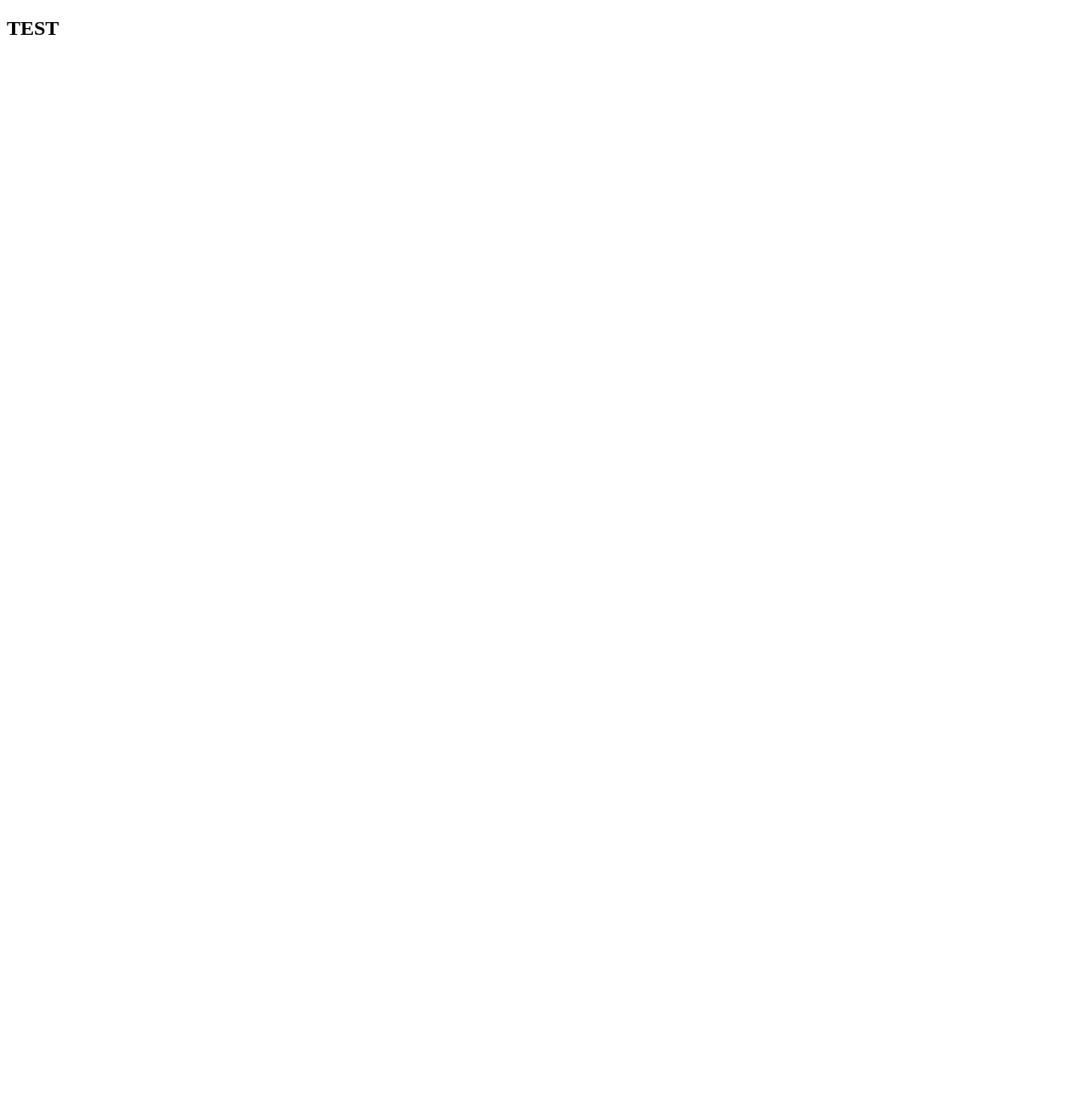
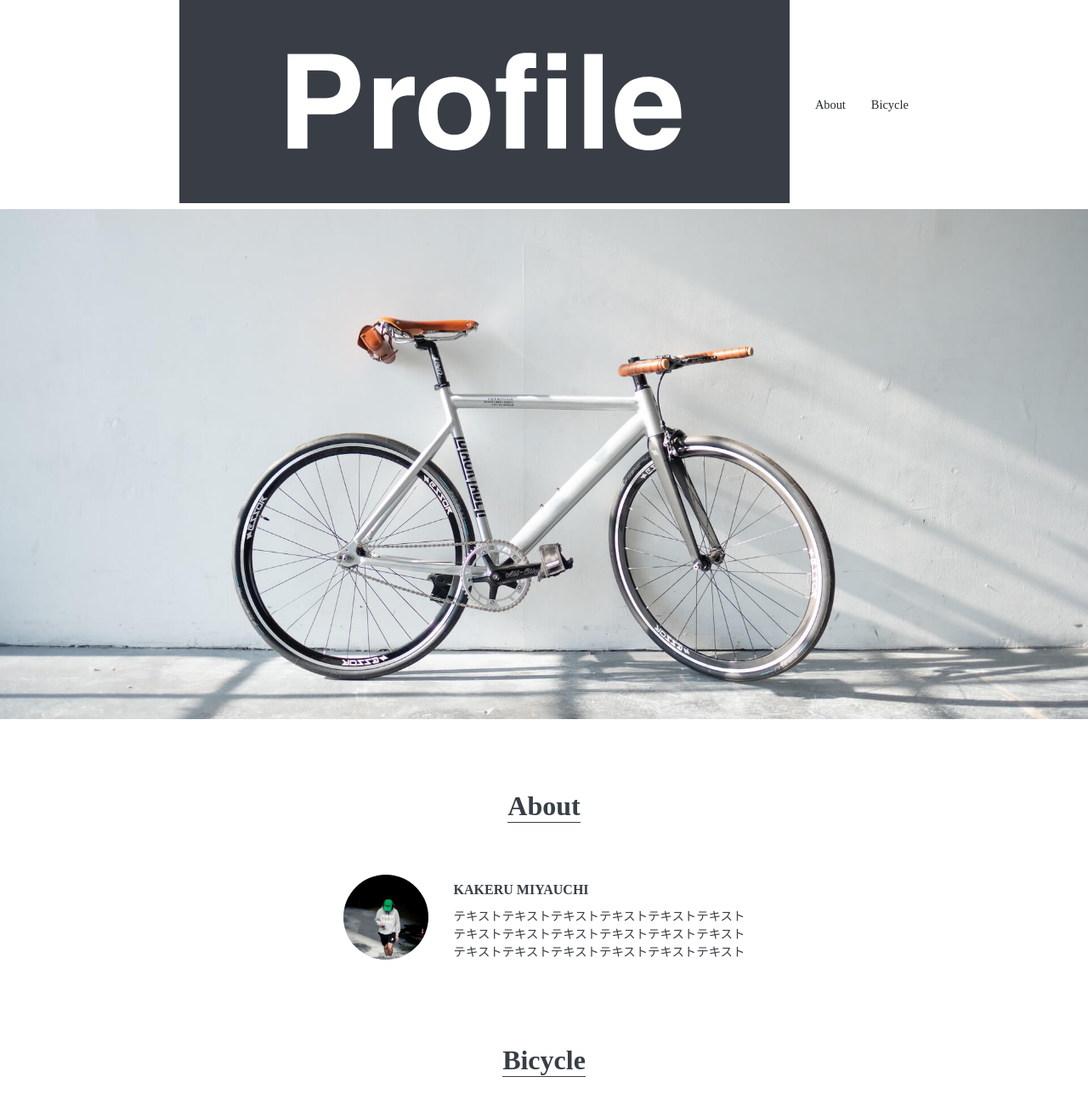
Before and after one commit to tokonatu55/tokonatu55.github.io, a plain HTML site: page index.html in a window 1280 px wide. Shown: the top 1300 px of the page at 85% size. Before the commit the page ends 800 px from the top, so only its background shows below. Drawn offline with Linux system fonts and the light colour scheme; some packages are replaced by stand-ins of ours.

Commit message:
ソースコード記載完了

```diff
--- /dev/null
+++ b/css/style.css
@@ -0,0 +1,145 @@
+@charset "UTF-8";
+
+html {
+  font-size: 100%;
+}
+body {
+  color: #383e45;
+  font-size: 0.9rem;
+}
+a {
+  text-decoration: none;
+}
+img {
+  max-width: 100%;
+}
+li {
+  list-style: none;
+}
+.site-title a {
+  display: block;
+}
+.section-title {
+  display: inline-block;
+  font-size: 2rem;
+  text-align: center;
+  margin-bottom: 60px;
+  border-bottom: solid 1px #383e45;
+}
+.content-title {
+  font-size: 1rem;
+  margin: 10px 0;
+}
+.wrapper {
+  max-width: 960px;
+  margin: 0 auto 100px auto;
+  padding: 0 4%;
+  text-align: center;
+}
+
+/*
+ヘッダー
+*/
+#header {
+  display: flex;
+  justify-content: space-between;
+  align-items: center;
+  margin: 0 auto;
+}
+#header ul {
+  display: flex;
+  padding: 10px 0;
+}
+#header li {
+  margin-left: 30px;
+}
+#header li a {
+  color: #24292e;
+}
+#header li a:hover {
+  opacity: 0.7;
+}
+
+/*
+Mainvisual
+*/
+#mainvisual {
+  margin-bottom: 80px;
+}
+#mainvisual img {
+  width: 100%;
+  max-width: 1920px;
+  height: 600px;
+  object-fit: cover;
+}
+
+/*
+About
+*/
+#about .content {
+  display: flex;
+  justify-content: center;
+  align-items: center;
+}
+#about img {
+  width: 100px;
+  height: 100px;
+  border-radius: 50%;
+  margin-right: 30px;
+}
+#about .text {
+  text-align: left;
+}
+
+/*
+Bicycle
+*/
+#bicycle ul {
+  display: flex;
+  justify-content: space-between;
+}
+#bicycyle li {
+  width: 32%;
+}
+
+/*
+footer
+*/
+#footer {
+  font-size: 0.5rem;
+  padding: 10px 0;
+  text-align: center;
+}
+
+/*
+SP
+*/
+@media screen and (max-width: 600px) {
+  /*
+  Mainvisual
+  */
+  #mainvisual img {
+    height: calc(100vh - 60px);
+  }
+
+  /*
+  About
+  */
+  #about .content {
+    flex-direction: column;
+  }
+  #about img {
+    margin-right: 0;
+  }
+
+  /*
+  Bicycle
+  */
+  #bicycle ul {
+    flex-direction: column;
+  }
+  #bicycle li {
+    width: 100%;
+    margin-bottom: 30px;
+  }
+}
--- a/index.html
+++ b/index.html
@@ -1,10 +1,67 @@
 <!DOCTYPE html>
-<html>
+<html lang="ja">
  <head>
-   <meta charset="UTF-8">
-   <title>ポートフォリオ</title>
+   <meta charset="utf-8">
+   <title>Profile</title>
+   <meta name="description" content="テキストテキストテキストテキストテキストテキストテキスト">
+   <meta name="viewport" content="width=device-width, initial-scale=1">
+   <link rel="icon" href="img/favicon.ico">
+   <link rel="stylesheet" href="https://nupkg.com/ress/dist/ress.min.css">
+   <link rel="stylesheet" href="css/style.css">
  </head>
+
  <body>
-   <h2>TEST</h2>
+   <header id="header" class="wrapper">
+    <h1 class="site-title"><a href="index.html"><img src="img/logo.svg" alt="Profile"></a></h1>
+    <nav>
+      <ul>
+        <li><a href="#about">About</a></li>
+        <li><a href="#bicycle">Bicycle</a></li>
+      </ul>
+    </nav>
+   </header>
+
+   <main>
+    <div id="mainvisual">
+      <img src="img/mainvisual.jpg" alt="テキストテキストテキスト">
+    </div>
+
+    <section id="about" class="wrapper">
+      <h2 class="section-title">About</h2>
+      <div class="content">
+        <img src="img/about.jpg" alt="テキストテキストテキスト">
+        <div class="text">
+          <h3 class="content-title">KAKERU MIYAUCHI</h3>
+          <p>
+            テキストテキストテキストテキストテキストテキスト<br>
+            テキストテキストテキストテキストテキストテキスト<br>
+            テキストテキストテキストテキストテキストテキスト
+          </p>
+        </div>
+      </div>
+    </section>
+
+    <section id="bicycle" class="wrapper">
+      <h2 class="section-title">Bicycle</h2>
+      <ul>
+        <li>
+          <img src="img/bicycle2.jpg" alt="テキストテキストテキスト">
+          <h3 class="content-title">タイトルタイトル</h3>
+          <p>テキストテキストテキスト</p>
+        </li>
+        <li>
+          <img src="img/bicycle3.jpg" alt="テキストテキストテキスト">
+          <h3 class="content-title">タイトルタイトル</h3>
+          <p>テキストテキストテキスト</p>
+        </li>
+      </ul>
+    </section>
+   </main>
+
+   <footer id="footer">
+    <p>&copy; 2020 Profile</p>
+   </footer>
+
  </body>
+
 </html>
```
Also changed, not shown: img/about.jpg (added), img/bicycle1.jpg (added), img/bicycle2.jpg (added), img/bicycle3.jpg (added), img/favicon.ico (added), img/logo.svg (added), img/mainvisual.jpg (added).
